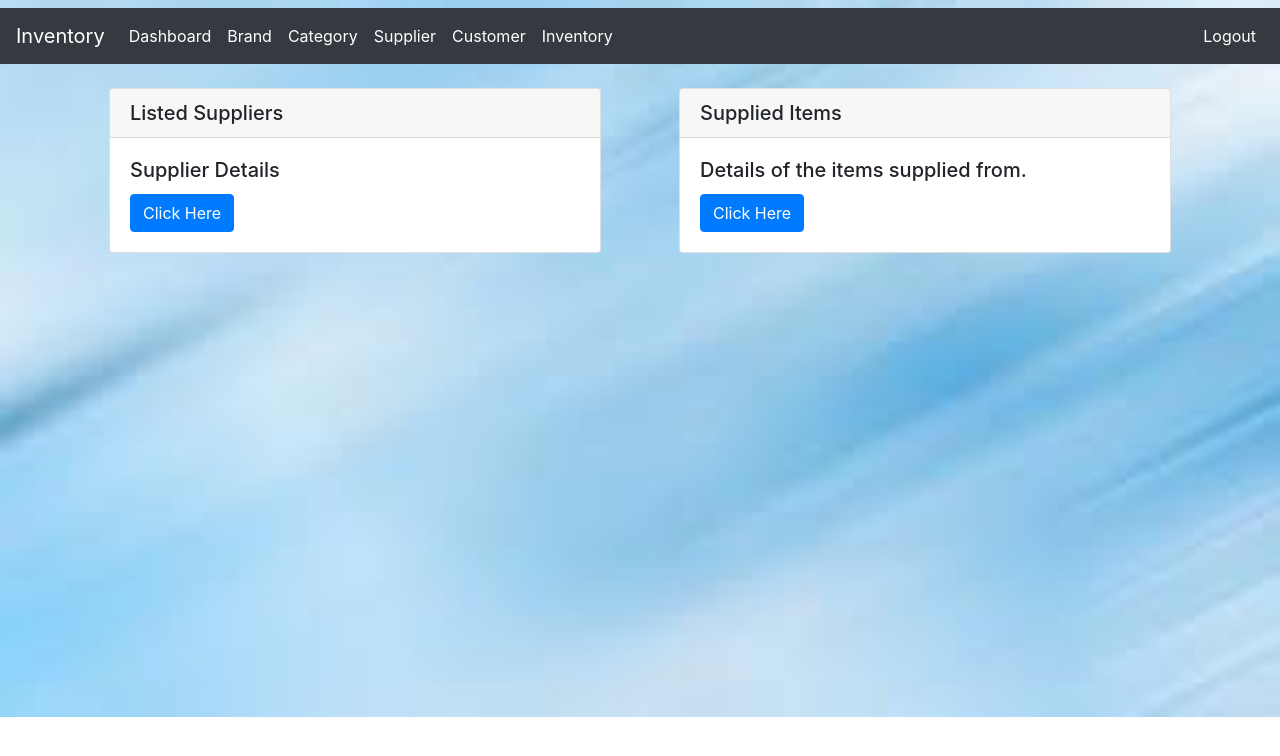
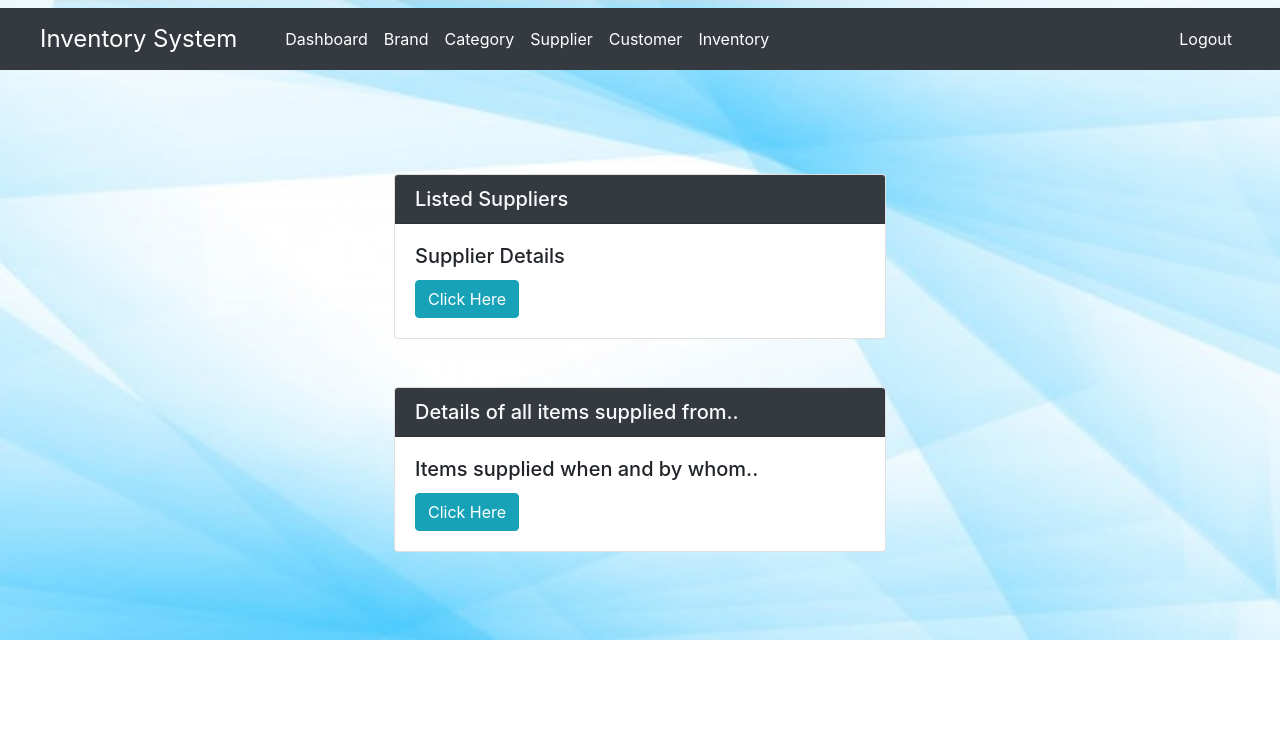
Before and after one commit to deepika9294/inventory_management, a PHP site: page /inventory/supplier.php in a window 1280 px wide. Shown: the top 756 px of the page. Run offline with PHP 8.4, Linux system fonts and the light colour scheme; some libraries are stand-ins or nearby versions.

Commit message:
added basic ui

```diff
--- a/brand.php
+++ b/brand.php
@@ -32,6 +32,9 @@
 
 
 <html>
+<head>
+    <link rel="stylesheet" href="./customs/css/dashboard.css">
+</head>
 <div class = "container">
     <div>
         <h1 style="position: relative;margin-top: 8%;">Manage Brands</h1>
--- a/category.php
+++ b/category.php
@@ -32,6 +32,9 @@
 
 
 <html>
+<head>
+    <link rel="stylesheet" href="./customs/css/dashboard.css">
+</head>
 <div class = "container">
     <div>
         <h1 style="position: relative;margin-top: 8%;">Manage Category</h1>
--- a/customs/css/dashboard.css
+++ b/customs/css/dashboard.css
@@ -1,5 +1,6 @@
 body {
-  background: url("../images/common.jpeg");
+  /* background: url("../images/img3.jpg"); */
+  background: url("../images/light_background.jpg");
 
   background-repeat: no-repeat;
   background-size: cover;
--- a/includes/header.php
+++ b/includes/header.php
@@ -19,11 +19,11 @@
 <body>
 
 <nav class="navbar navbar-expand-lg navbar-light bg-dark  mt-2">
-  <a class="navbar-brand text-white" href="#">Inventory</a>
+  <a class="navbar-brand text-white ml-4" style= "font-size: 1.5rem;" href="dashboard.php">Inventory System</a>
   <button class="navbar-toggler" type="button" data-toggle="collapse" data-target="#navbarSupportedContent" aria-controls="navbarSupportedContent" aria-expanded="false" aria-label="Toggle navigation">
     <span class="navbar-toggler-icon"></span>
   </button>
-  <div class="collapse navbar-collapse" id="navbarSupportedContent">
+  <div class="collapse navbar-collapse ml-4" id="navbarSupportedContent">
     <ul class="navbar-nav mr-auto ">
       <li class="nav-item active">
         <a class="nav-link text-white" href="dashboard.php">Dashboard <span class="sr-only">(current)</span></a>
@@ -42,7 +42,7 @@
         <a class="nav-link text-white" href="inventory.php ">Inventory</a>
       </li>
       </ul>
-      <ul class="navbar-nav">
+      <ul class="navbar-nav mr-4">
       <li class="nav-item">
         <a class="nav-link text-white" href="logout.php">Logout</a>
       </li>
--- a/supplier.php
+++ b/supplier.php
@@ -8,27 +8,35 @@
     <link rel="stylesheet" href="./customs/css/dashboard.css">
 </head>
 <body>
+
+
 <div class="container">
-    <div class="row">
+    <div class="row justify-content-center" style="margin-top: 80px;">
         <div class="col-md-6">
-            <div class="card mt-4 ml-4 mr-4">
-                <h5 class="card-header">Listed Suppliers</h5>
+        <div class="card mt-4 ml-4 mr-4">
+                <h5 class="card-header text-light bg-dark">Listed Suppliers</h5>
                 <div class="card-body">
                     <h5 class="card-title">Supplier Details</h5>
-                    <a href="supplierDetails.php" class="btn btn-primary">Click Here</a>
+                    <a href="supplierDetails.php" class="btn btn-info">Click Here</a>
                 </div>
-            </div>
         </div>
+        </div>
+
+    </div>
+    <div class="row justify-content-center mt-4">
         <div class="col-md-6">
-            <div class="card mt-4 ml-4 mr-4">
-                <h5 class="card-header">Supplied Items</h5>
+        <div class="card mt-4 ml-4 mr-4">
+                <h5 class="card-header text-light bg-dark">Details of all items supplied from.. </h5>
                 <div class="card-body">
-                    <h5 class="card-title">Details of the items supplied from.</h5>
-                    <a href="itemSupply.php" class="btn btn-primary">Click Here</a>
+                    <h5 class="card-title">Items supplied when and by whom..</h5>
+                    <a href="itemSupply.php" class="btn btn-info">Click Here</a>
                 </div>
-            </div>
         </div>
+        </div>
+
     </div>
 </div>
+
+
 </body>
 </html>
```
Also changed, not shown: customs/images/back1.jpg (added), customs/images/light_background.jpg (added), customs/images/map.jpeg (added), customs/images/supply.jpg (added), customs/images/supply1.jpg (added).
